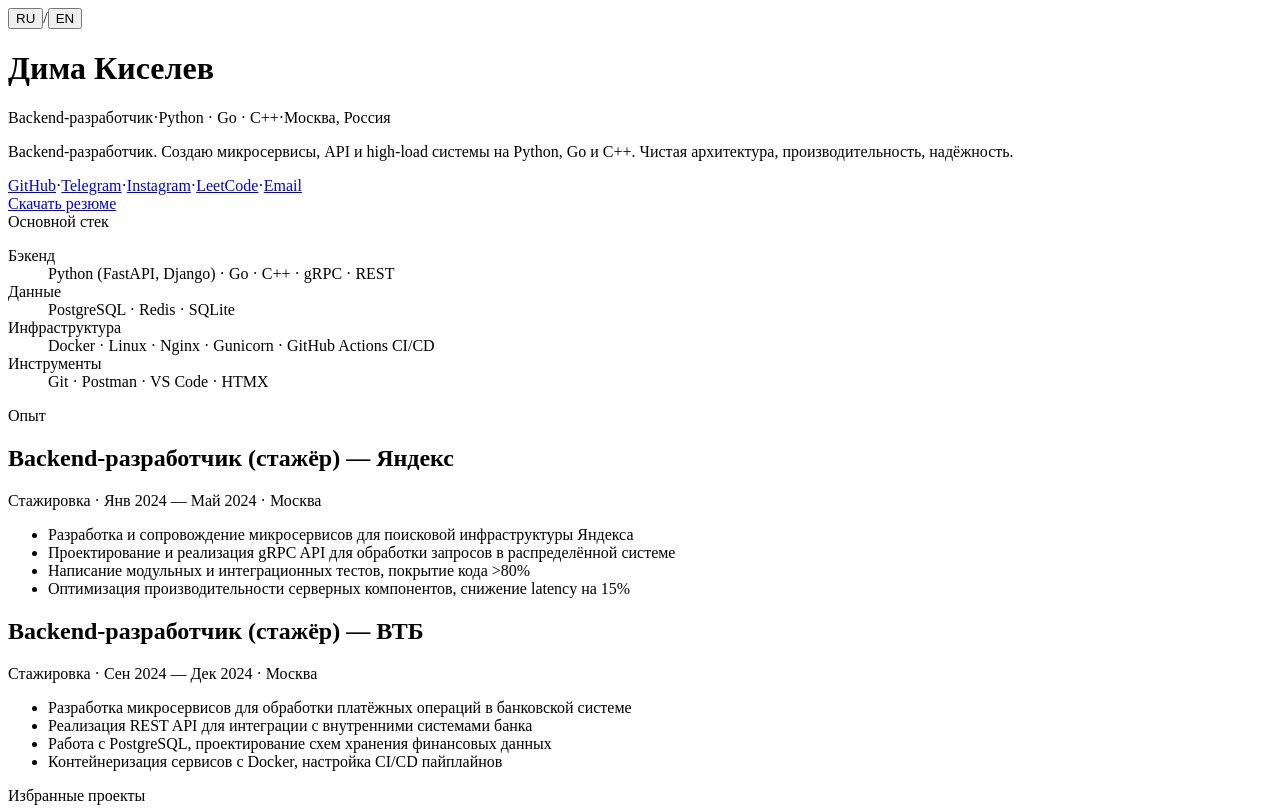
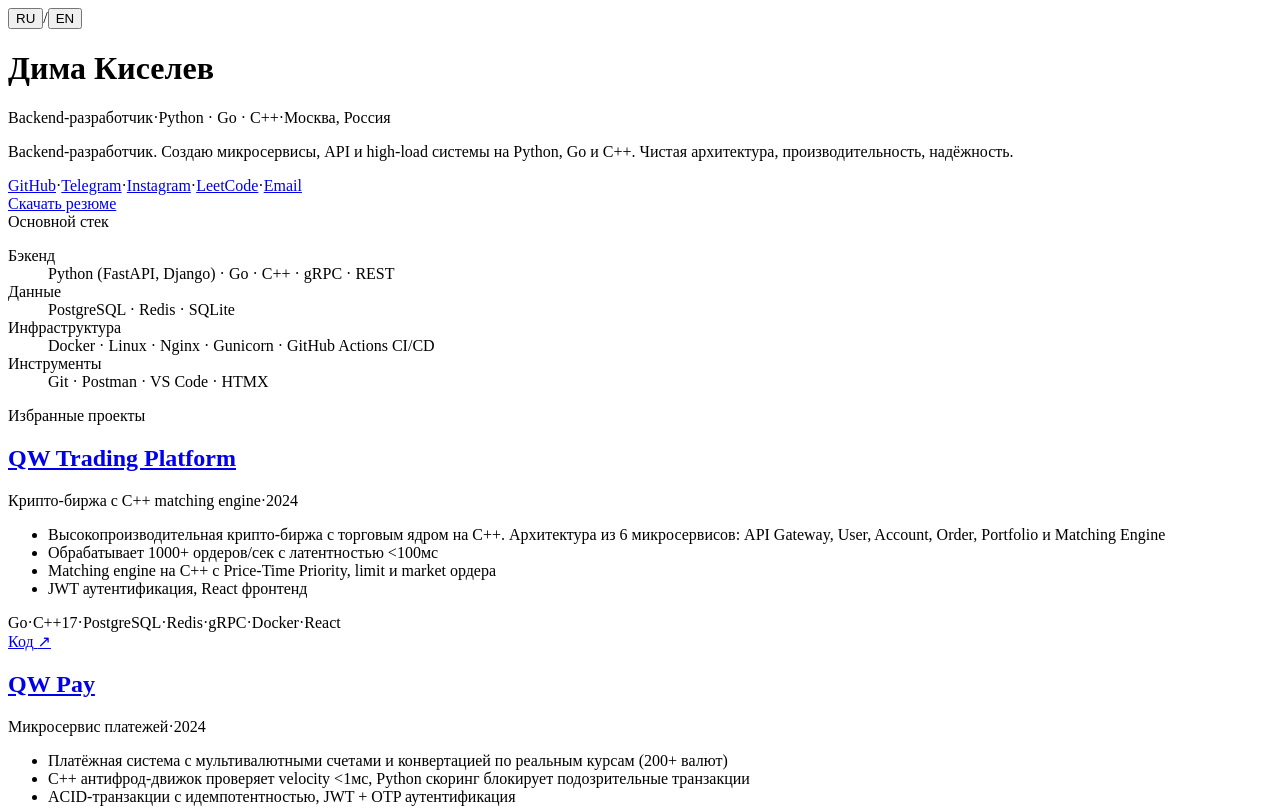
Before and after one commit to qqwozz/new_qq, a React (Vite) app: page / in a window 1280 px wide. Shown: the top 808 px of the page. Built offline with nearby package versions, Linux system fonts and the light colour scheme; the HTML template or start-up script is replaced by a standard one; a web font is replaced by a local one.

Commit message:
feat: remove experience section from main
Main branch now shows only skills, projects, languages, and contact.
Experience (VTB with metrics) preserved in feature/resume-polish branch.

```diff
--- a/src/App.tsx
+++ b/src/App.tsx
@@ -18,19 +18,6 @@ const t: Record<Lang, Record<string, string>> = {
     infraVal: 'Docker · Linux · Nginx · Gunicorn · GitHub Actions CI/CD',
     tools: 'Инструменты',
     toolsVal: 'Git · Postman · VS Code · HTMX',
-    expLabel: 'Опыт',
-    yandex: 'Backend-разработчик (стажёр) — Яндекс',
-    yandexMeta: 'Стажировка · Янв 2024 — Май 2024 · Москва',
-    y1: 'Разработка и сопровождение микросервисов для поисковой инфраструктуры Яндекса',
-    y2: 'Проектирование и реализация gRPC API для обработки запросов в распределённой системе',
-    y3: 'Написание модульных и интеграционных тестов, покрытие кода >80%',
-    y4: 'Оптимизация производительности серверных компонентов, снижение latency на 15%',
-    vtb: 'Backend-разработчик (стажёр) — ВТБ',
-    vtbMeta: 'Стажировка · Сен 2024 — Дек 2024 · Москва',
-    v1: 'Разработка микросервисов для обработки платёжных операций в банковской системе',
-    v2: 'Реализация REST API для интеграции с внутренними системами банка',
-    v3: 'Работа с PostgreSQL, проектирование схем хранения финансовых данных',
-    v4: 'Контейнеризация сервисов с Docker, настройка CI/CD пайплайнов',
     projectsLabel: 'Избранные проекты',
     p1: 'Крипто-биржа с C++ matching engine',
     p1d1: 'Высокопроизводительная крипто-биржа с торговым ядром на C++. Архитектура из 6 микросервисов: API Gateway, User, Account, Order, Portfolio и Matching Engine',
@@ -77,19 +64,6 @@ const t: Record<Lang, Record<string, string>> = {
     infraVal: 'Docker · Linux · Nginx · Gunicorn · GitHub Actions CI/CD',
     tools: 'Tools',
     toolsVal: 'Git · Postman · VS Code · HTMX',
-    expLabel: 'Experience',
-    yandex: 'Backend Developer (intern) — Yandex',
-    yandexMeta: 'Internship · Jan 2024 — May 2024 · Moscow',
-    y1: 'Developed and maintained microservices for Yandex search infrastructure',
-    y2: 'Designed and implemented gRPC API for request handling in a distributed system',
-    y3: 'Wrote unit and integration tests with >80% code coverage',
-    y4: 'Optimized server component performance, reduced latency by 15%',
-    vtb: 'Backend Developer (intern) — VTB',
-    vtbMeta: 'Internship · Sep 2024 — Dec 2024 · Moscow',
-    v1: 'Developed microservices for payment processing in a banking system',
-    v2: 'Implemented REST API for integration with internal bank systems',
-    v3: 'Worked with PostgreSQL, designed schemas for financial data storage',
-    v4: 'Containerized services with Docker, set up CI/CD pipelines',
     projectsLabel: 'Selected Projects',
     p1: 'Crypto exchange with C++ matching engine',
     p1d1: 'High-performance crypto exchange with C++ trading core. Architecture of 6 microservices: API Gateway, User, Account, Order, Portfolio and Matching Engine',
@@ -262,28 +236,6 @@ function App() {
         </div>
       </section>
 
-      <section className="experience" aria-labelledby="exp-label">
-        <div className="wrap">
-          <span className="label reveal" id="exp-label">{s.expLabel}</span>
-          <div className="jobs">
-            <article className="job reveal">
-              <h2 className="job-title">{s.yandex}</h2>
-              <p className="job-meta">{s.yandexMeta}</p>
-              <ul className="job-points">
-                <li>{s.y1}</li><li>{s.y2}</li><li>{s.y3}</li><li>{s.y4}</li>
-              </ul>
-            </article>
-            <article className="job reveal">
-              <h2 className="job-title">{s.vtb}</h2>
-              <p className="job-meta">{s.vtbMeta}</p>
-              <ul className="job-points">
-                <li>{s.v1}</li><li>{s.v2}</li><li>{s.v3}</li><li>{s.v4}</li>
-              </ul>
-            </article>
-          </div>
-        </div>
-      </section>
-
       <section className="work" aria-labelledby="work-label">
         <div className="wrap">
           <span className="label reveal" id="work-label">{s.projectsLabel}</span>
```
